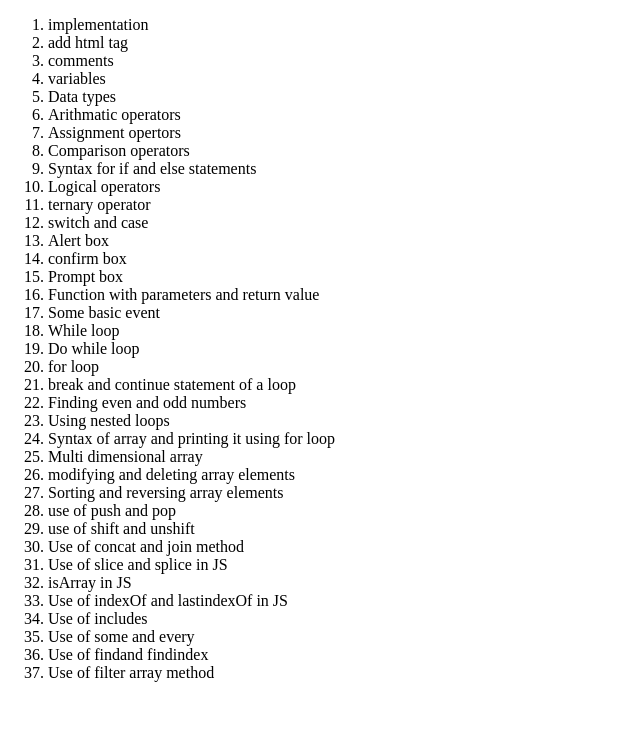
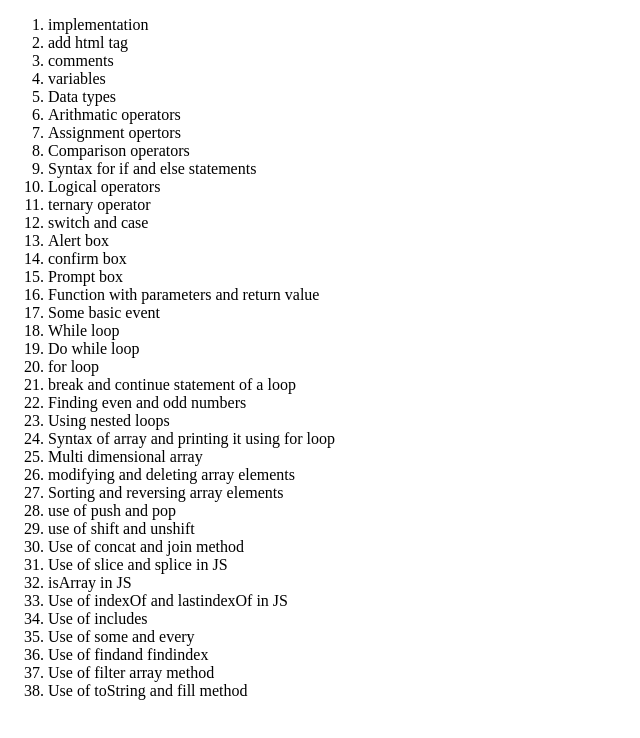
Before and after one commit to SalamChhipa/course--JavaScript-Intro, a plain HTML site: page index.html in a window 1280 px wide. Shown: the whole page, without its empty margins (0-640 px from the left). Drawn offline with Linux system fonts and the light colour scheme.

Commit message:
INDEX UPDATED

```diff
--- a/index.html
+++ b/index.html
@@ -45,6 +45,7 @@
         <li>Use of some and every</li>
         <li>Use of findand findindex</li>
         <li>Use of filter array method</li>
+        <li>Use of toString and fill method</li>
     </ol>
 
 </body>
```
